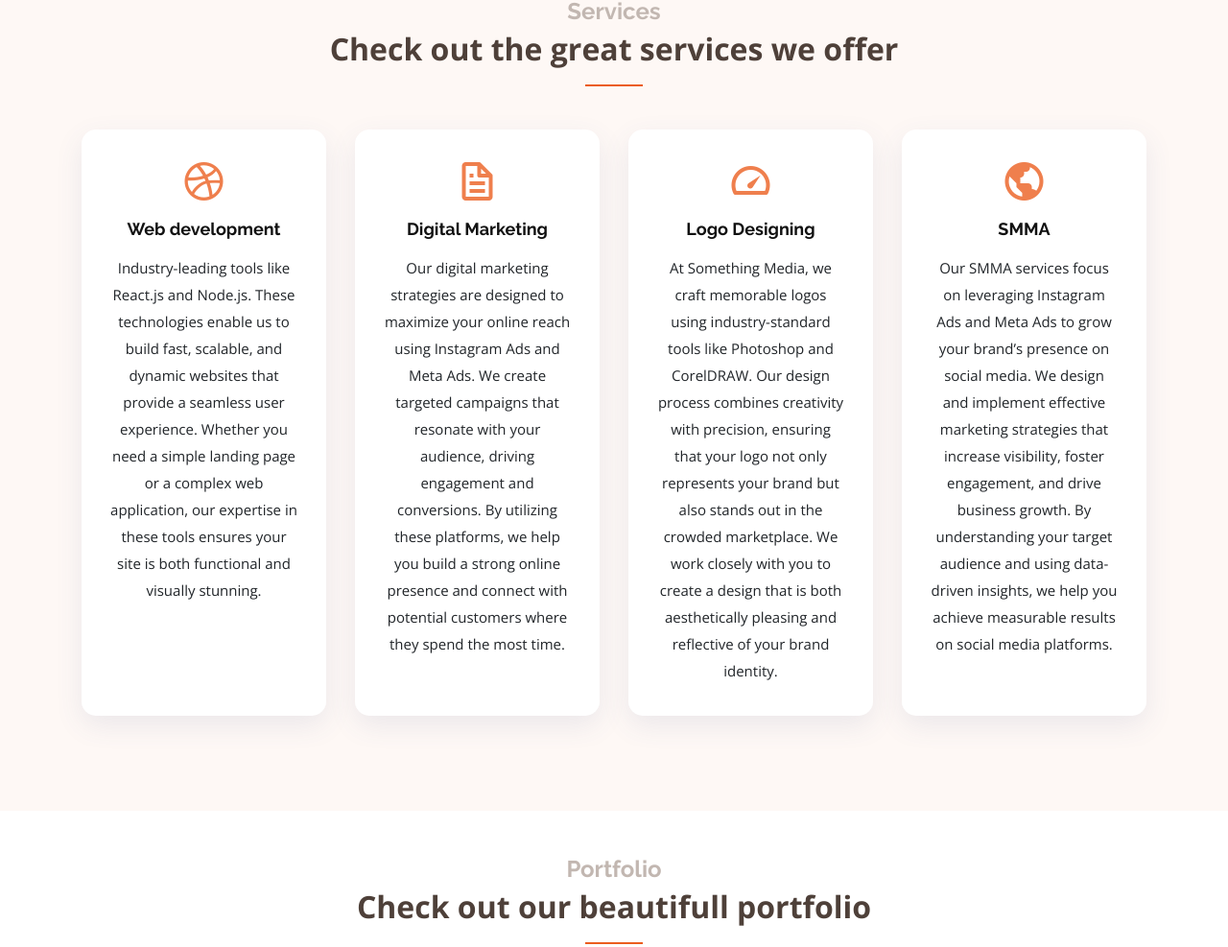
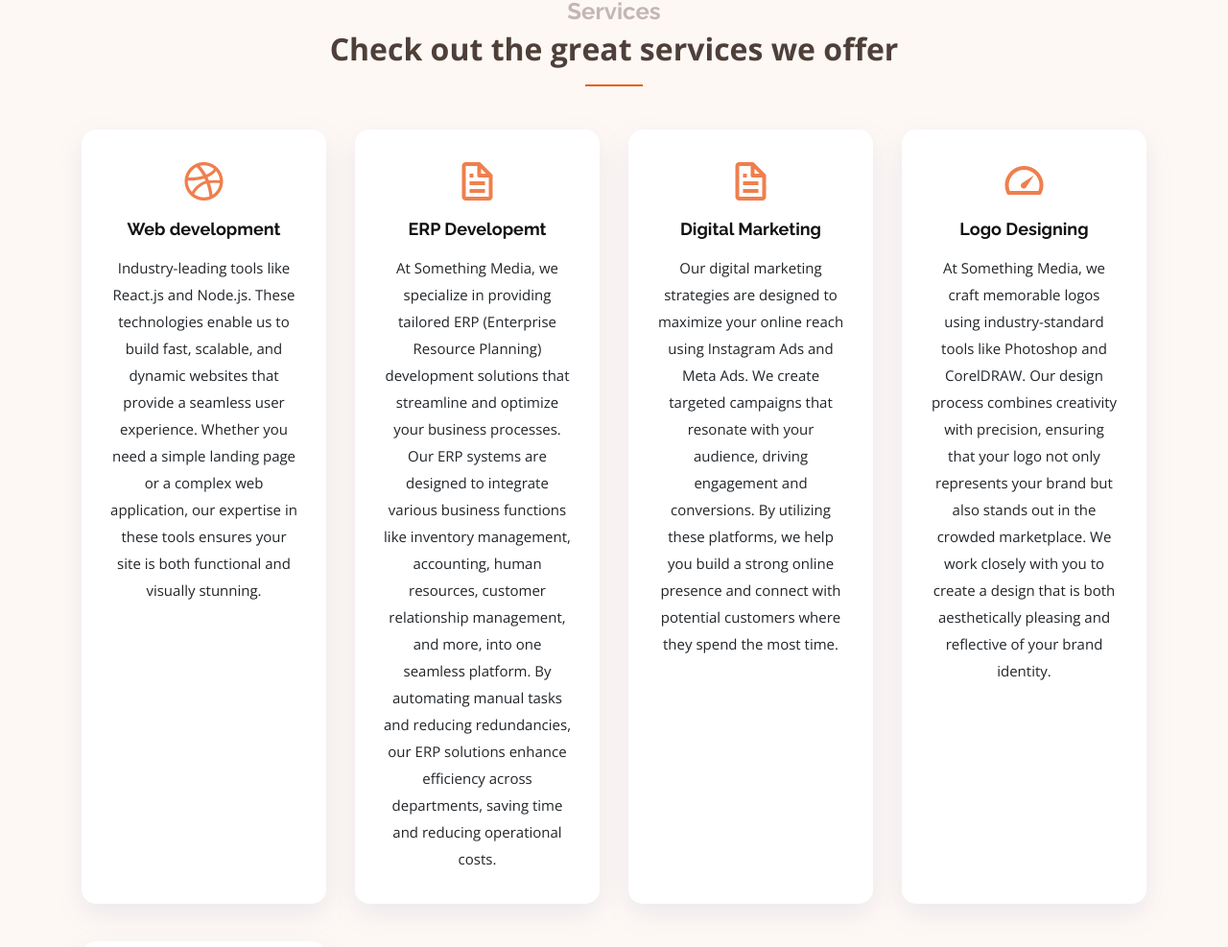
Before and after one commit to SmithModi/portfolio, a plain HTML site: page index.html in a window 1280 px wide. Shown: the part 1412-2399 px from the top of the page at 96% size. Drawn offline with nearby package versions, Linux system fonts and the light colour scheme.

Commit message:
Update index.html

```diff
--- a/index.html
+++ b/index.html
@@ -61,6 +61,7 @@
           <li class="get-started"><a href="#contact">Get Started</a></li>
         </ul>
       </nav><!-- .nav-menu -->
+
 
     </div>
   </header><!-- End Header -->
@@ -152,6 +153,20 @@
                 websites that provide a seamless user experience. Whether you need a simple landing page or a complex
                 web application, our expertise in these tools ensures your site is both functional and visually
                 stunning. </p>
+            </div>
+          </div>
+
+          <div class="col-md-6 col-lg-3 d-flex align-items-stretch" data-aos="zoom-in" data-aos-delay="200">
+            <div class="icon-box">
+              <div class="icon"><i class="bx bx-file"></i></div>
+              <h4 class="title"><a href="">ERP Developemt</a></h4>
+              <p class="description">At Something Media, we specialize in providing
+              tailored ERP (Enterprise Resource Planning) development solutions that streamline
+              and optimize your business processes. Our ERP systems are designed to integrate various
+              business functions like inventory management, accounting, human resources, customer
+              relationship management, and more, into one seamless platform. By automating manual tasks
+              and reducing redundancies, our ERP solutions enhance efficiency across departments, saving
+              time and reducing operational costs.</p>
             </div>
           </div>
 
```
